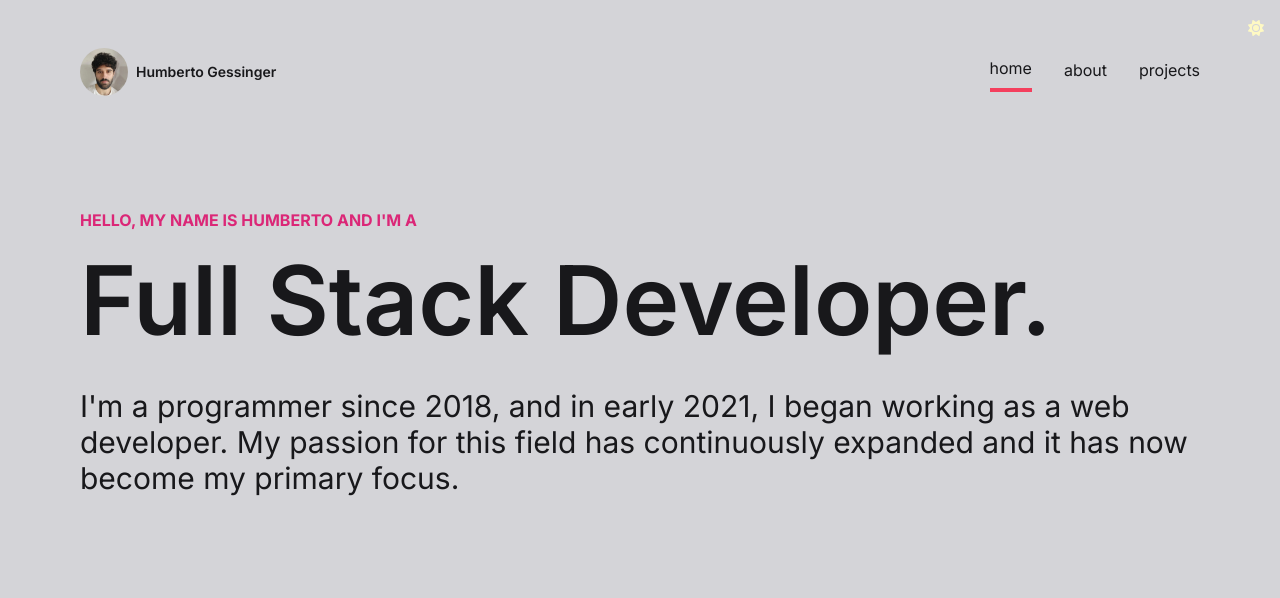
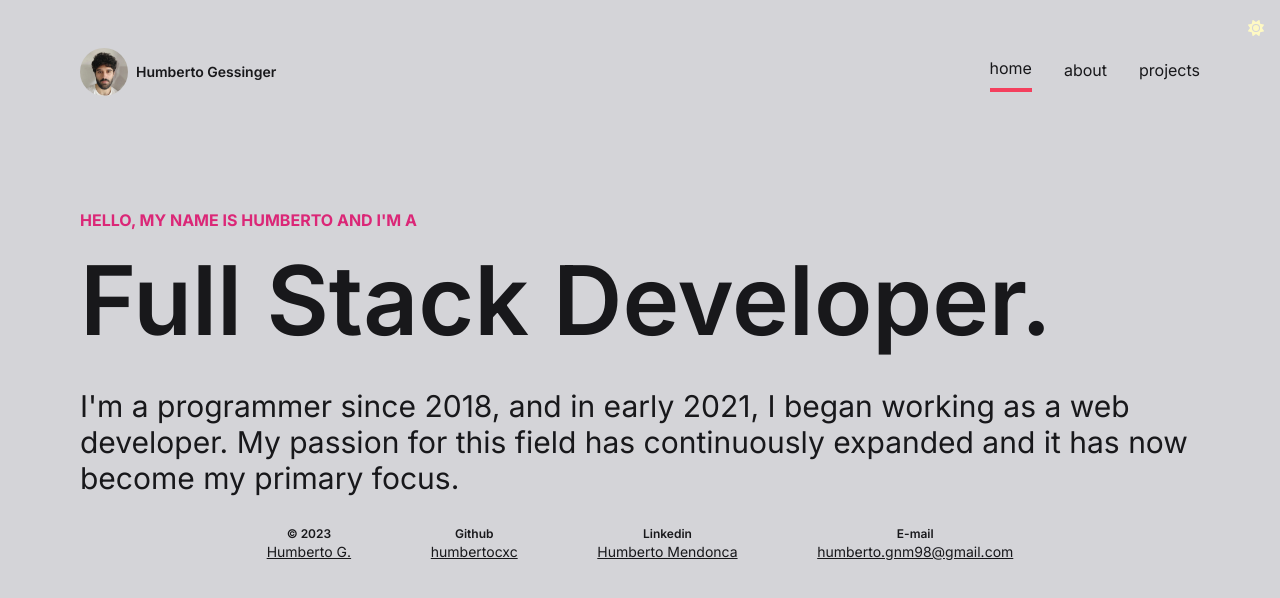
Before and after one commit to humbertocxc/portfolio, a Next.js app: page / in a window 1280 px wide. Shown: the top 598 px of the page. Built offline with nearby package versions, Linux system fonts and the light colour scheme.

Commit message:
footer component

```diff
--- a/src/app/layout.tsx
+++ b/src/app/layout.tsx
@@ -2,6 +2,7 @@ import type { Metadata } from 'next'
 import { Inter } from 'next/font/google'
 import Provider from './providers'
 import Header from '@/components/Header'
+import Footer from '@/components/Footer'
 import './globals.css'
 
 const inter = Inter({ subsets: ['latin'] })
@@ -20,10 +21,13 @@ export default function RootLayout({
     <html lang="en">
       <body className={inter.className}>
         <Provider>
-          <Header />
-          <div className="px-20">
-            {children}
-          </div>
+          <main className='overflow-x-hidden h-screen'>
+            <Header />
+            <div className='px-20'>
+              {children}
+            </div>
+            <Footer />
+          </main>
         </Provider>
       </body>
     </html>
--- /dev/null
+++ b/src/components/Footer/FooterItem.tsx
@@ -0,0 +1,16 @@
+import Link from "next/link";
+
+interface IFooterItem {
+  description: string;
+  title: string;
+  link: string;
+}
+
+export default function FooterItem({ description, title, link }: IFooterItem) {
+  return (
+    <div className="flex flex-col items-center">
+      <span className="font-semibold text-xs">{title}</span>
+      <Link href={link} target="_blank" className="underline text-sm">{description}</Link>
+    </div>
+  )
+}
--- /dev/null
+++ b/src/components/Footer/index.tsx
@@ -0,0 +1,17 @@
+import { githubLink, linkedinLink } from "@/app/constants";
+import FooterItem from "./FooterItem";
+
+export default function Footer() {
+  return (
+    <footer
+      className="flex items-center justify-center w-screen h-24 px-20 border-t-1 border-zinc-400 dark:border-zinc-700"
+    >
+      <div className="flex items-center justify-between w-8/12">
+        <FooterItem title="© 2023" description="Humberto G." link="/" />
+        <FooterItem title="Github" description="humbertocxc" link={githubLink} />
+        <FooterItem title="Linkedin" description="Humberto Mendonca" link={linkedinLink} />
+        <FooterItem title="E-mail" description="humberto.gnm98@gmail.com" link="/" />
+      </div>
+    </footer>
+  )
+}
```
